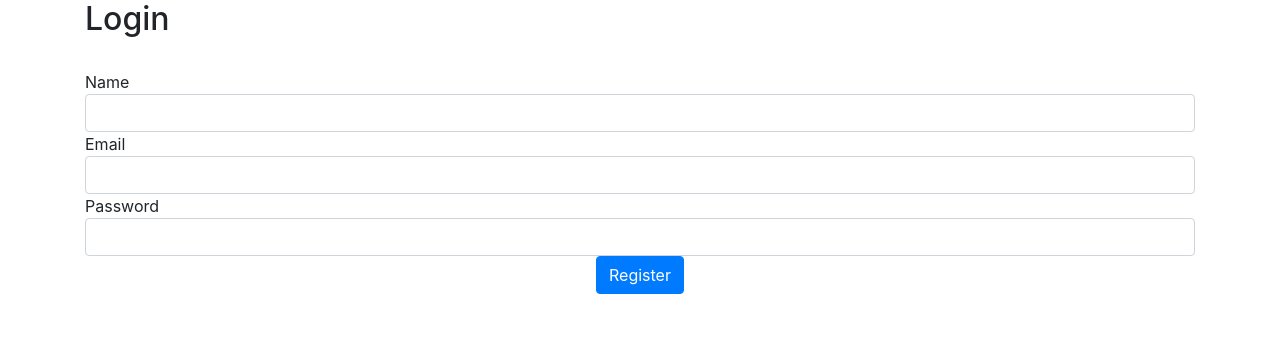
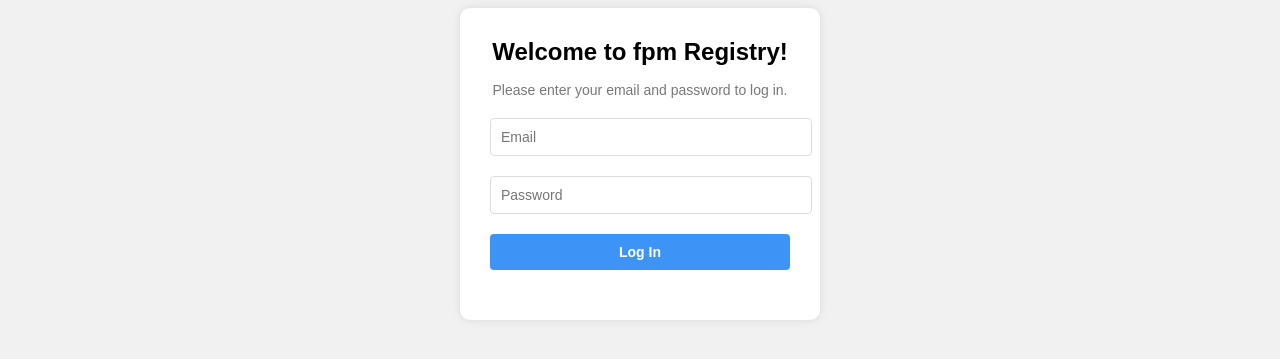
Before and after one commit to fortran-lang/registry, a Python web app: template flask/templates/login.html in a window 1280 px wide. Shown: the top 359 px of the page. Run offline with Jinja, Linux system fonts and the light colour scheme; the template is opened without the code that fills it, so the values that code supplies are empty; some libraries are stand-ins or nearby versions.

Commit message:
templates

```diff
--- a/flask/templates/login.html
+++ b/flask/templates/login.html
@@ -1,40 +1,69 @@
-<!doctype html>
-<html lang="en">
-
-<head>
-  <!-- Required meta tags -->
-  <meta charset="utf-8">
-  <meta name="viewport" content="width=device-width, initial-scale=1, shrink-to-fit=no">
-
-  <!-- Bootstrap CSS -->
-  <link rel="stylesheet" href="https://stackpath.bootstrapcdn.com/bootstrap/4.3.1/css/bootstrap.min.css" integrity="sha384-ggOyR0iXCbMQv3Xipma34MD+dH/1fQ784/j6cY/iJTQUOhcWr7x9JvoRxT2MZw1T" crossorigin="anonymous">
-
-  <title>User Login System</title>
-</head>
-
-<body>
-  	<div class="container">
-  		<h2 id="registerEmp">Login </h2>
-    <form id="actionForm"name="actionForm"method="POST" action="/signup">
-     <br>
-     <div class="col-xs-4">
-      Name
-      <input  class="form-control" type="text" name="name">
-    </div>
-	 <div class="col-xs-4">
-	  Email
-	  <input  class="form-control" type="text" name="email">
-	</div>
-	  <div class="col-xs-4">
-	  Password
-	  <input   class="form-control" type="password" name="password">
-	</div>
-
-      <center><input id="add-emp"class="btn btn-primary" type="submit" value="Register">
-
-      </center>
+<!DOCTYPE html>
+<html>
+  <head>
+    <title>Login Page</title>
+    <style>
+      body {
+        background-color: #f1f1f1;
+        font-family: Arial, sans-serif;
+        text-align: center;
+      }
+      #login-form {
+        width: 300px;
+        margin: auto;
+        background-color: white;
+        padding: 30px;
+        border-radius: 10px;
+        box-shadow: 0 0 10px rgba(0, 0, 0, 0.1);
+      }
+      #login-form h1 {
+        margin-top: 0;
+        font-size: 24px;
+      }
+      #login-form p {
+        margin-bottom: 20px;
+        font-size: 14px;
+        color: #777;
+      }
+      #login-form input {
+        display: block;
+        width: 100%;
+        margin-bottom: 20px;
+        padding: 10px;
+        border: 1px solid #ddd;
+        outline: none;
+        font-size: 14px;
+        color: #555;
+        border-radius: 4px;
+      }
+      #login-form input[type="submit"] {
+        background-color: #3d94f6;
+        color: white;
+        font-size: 14px;
+        font-weight: bold;
+        cursor: pointer;
+        border: none;
+        border-radius: 4px;
+      }
+      #login-form input[type="submit"]:hover {
+        background-color: #3382e5;
+      }
+      #login-form .error {
+        color: red;
+        font-size: 12px;
+        margin-bottom: 10px;
+        display: none;
+      }
+    </style>
+  </head>
+  <body>
+    <form id="login-form" method="POST" action="/login">
+      <h1>Welcome to fpm Registry!</h1>
+      <p>Please enter your email and password to log in.</p>
+      <input type="email" name="email" placeholder="Email" />
+      <input type="password" name="password" placeholder="Password" />
+      <p class="error">Invalid email or password</p>
+      <input type="submit" value="Log In" />
     </form>
-
-</div></div>
   </body>
 </html>
```
Also changed, not shown: flask/templates/login_template.html (deleted, +0 -173 lines), flask/templates/signup.html (added, +70 -0 lines).
